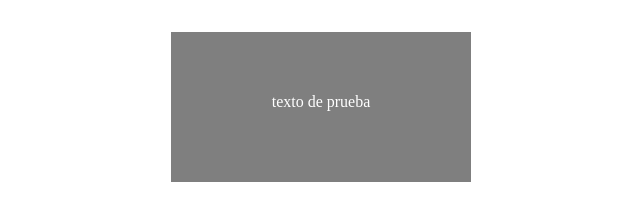
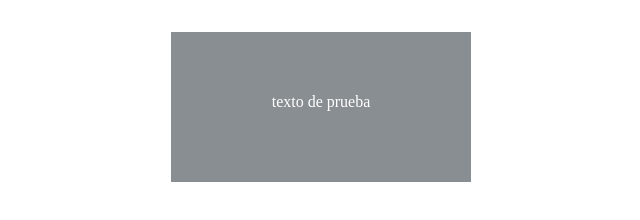
Before and after one commit to jphernanc/alineacioncsst, a plain HTML site: page index.html in a window 1280 px wide. Shown: the whole page, without its empty margins (319-959 px from the left). Drawn offline with Linux system fonts and the light colour scheme.

Commit message:
se modifico el color de fondo del div

```diff
--- a/estilos.css
+++ b/estilos.css
@@ -6,7 +6,7 @@ div{
 
 	width: 300px;
 	height: 150px;
-	background-color: rgba(0,0,0,.5);
+	background-color: rgba(20,30,40,.5);
 	margin: 2rem auto;
 	color: white;
 	text-align: center;
```
